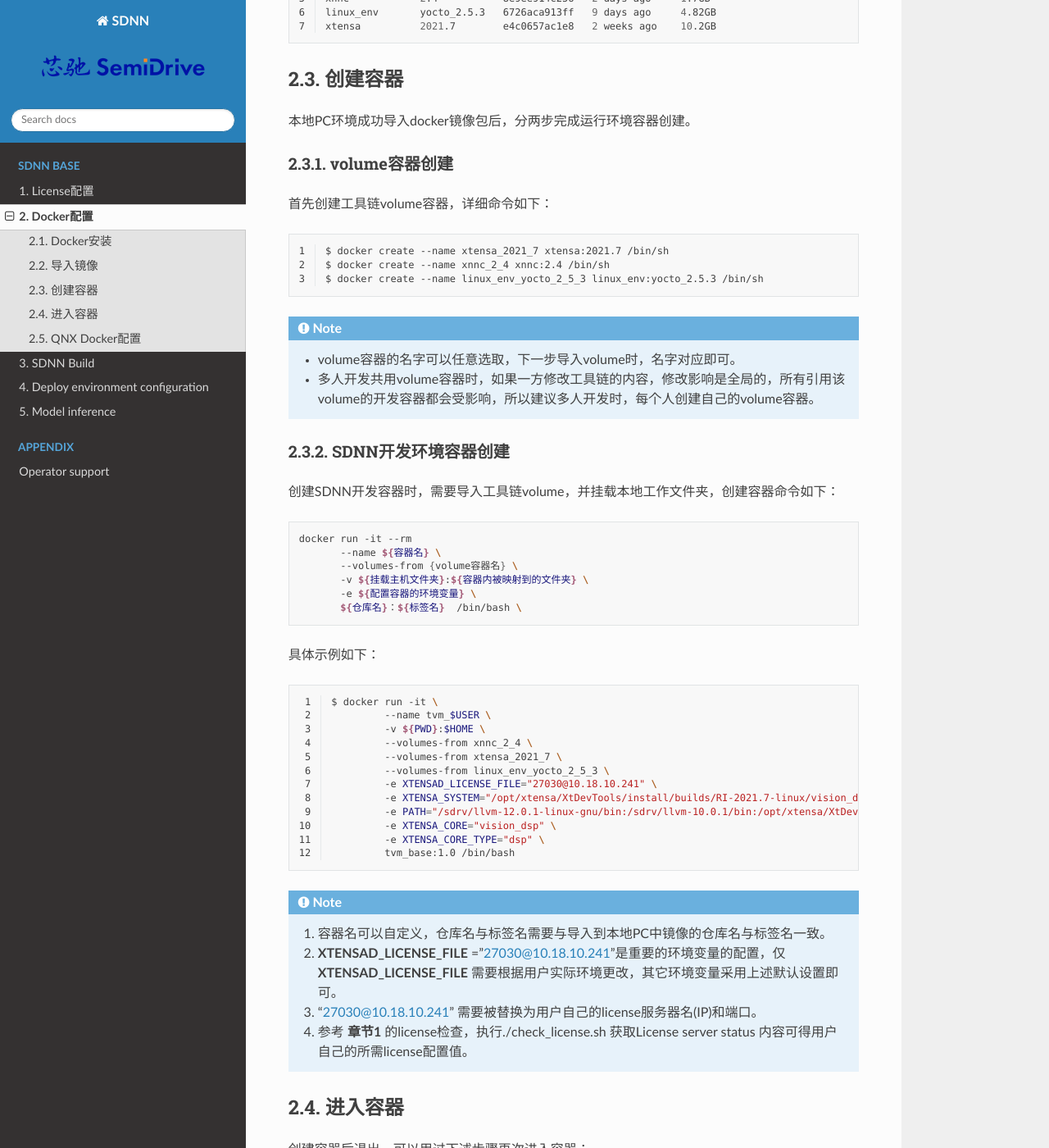
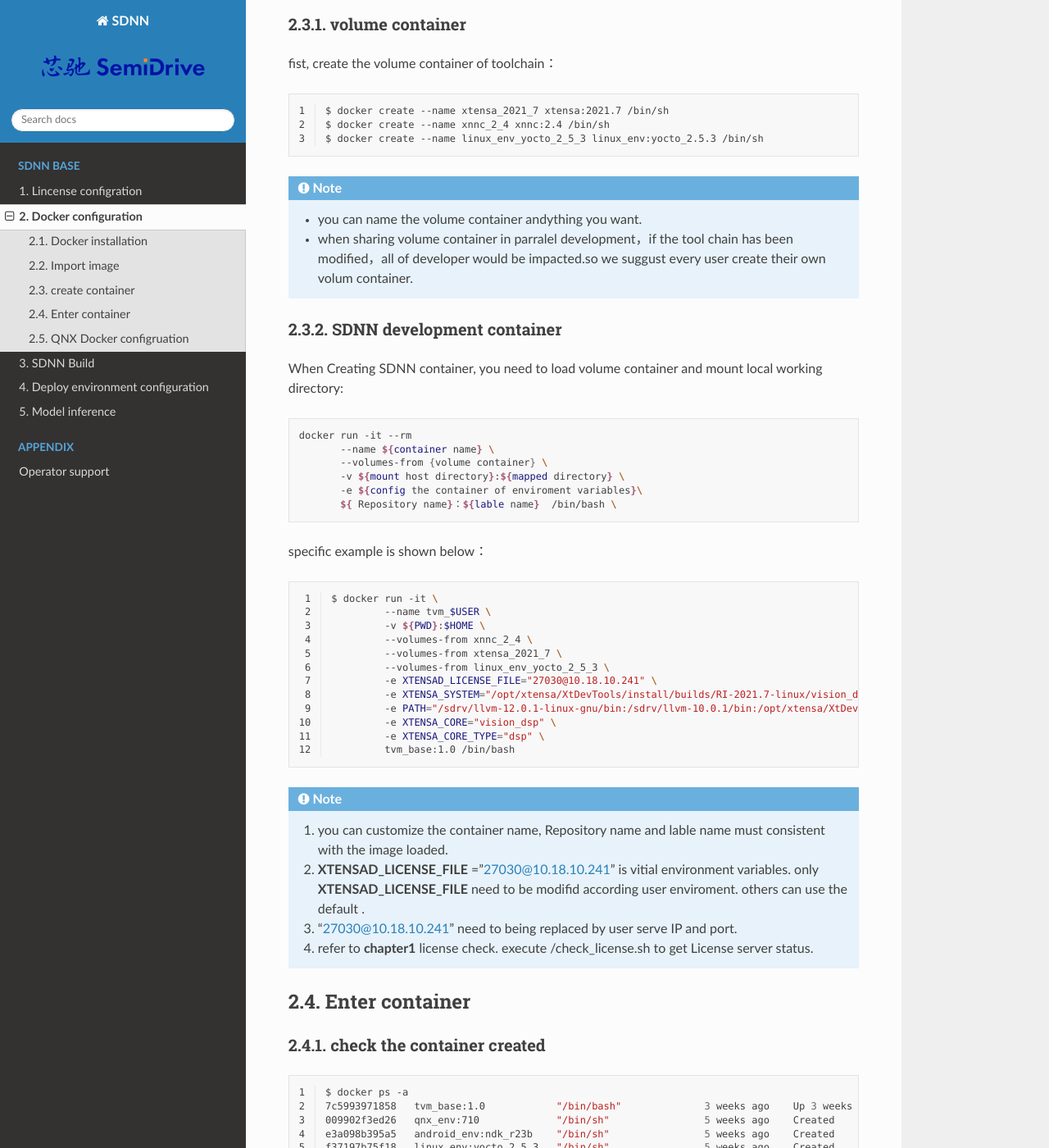
Before and after one commit to zgh551/sdnn_doc_en, a Sphinx documentation site: the page built from source/sdnn_base/docker.rst, in a window 1280 px wide and 1400 px high, scrolled down 1775 px. Shown: the whole window at 82% size. Built offline with Sphinx 7.4.7 and the Read the Docs theme 2.0.0, drawn with Linux system fonts in a browser that asks for light colours; some of the changed text lies outside the part shown.

Commit message:
update docker and license
Change-Id: Ie6539440cac3ba2be42aeebafe979a39ce42ac4c

```diff
--- a/source/sdnn_base/docker.rst
+++ b/source/sdnn_base/docker.rst
@@ -1,44 +1,40 @@
-==========
-Docker配置
-==========
+====================
+Docker configuration
+====================
 
-目前Docker是主要的SDNN开发环境，包括如下内容：
+Docker is SDNN development envirnoment, includes：
 
-- 开发应用必须的软件包
-- 目标设备相关工具链
-- 不同系统的工具链
+- basic development software
+- related toolchain with Hardwared
+- related toolchain with OS
 
-Docker安装
-==========
+Docker installation
+===================
 
-用户需要在本地 **PC** 环境安装Docker环境, 对于PC环境下Docker的安装请参见：https://docs.docker.com/get-docker/
+user need to install Docker environment on **PC**, please refer to：https://docs.docker.com/get-docker/
 
 .. note::
 
-   本地PC已验证环境为Ubuntu 18.04.5 LTS。
+   recommended OS: **Ubuntu 18.04.5 LTS**.
 
-导入镜像
-==========
+Import image
+============
 
-本地PC环境安装好Docker环境后需要导入SDNN Docker镜像，通过 `客户支持系统 <https://www.semidrive.com/>`_ 下载最新镜像包。
+download the latest SDNN image from  Semidriver customer support https://support.semidrive.com/
+we provide a variety of images，user can download the images as needed.
 
-Docker环境由多个镜像组合而成，用户需要根据自己的部署目标环境及可使用的网络计算加速器，下载所需的镜像模块，逐个解压并导入镜像，最后创建并组合容器完成环境准备，下面以SlimAI为网络加速器、部署目标环境为linux情况示意环境准备过程。
+the following steps are for SlimAI depolyed on Linux:
 
-首先下载需要的镜像文件，镜像文件由基础环境、加速器工具链及操作系统工具链3大部分组成。假设加速器为SlimAI、操作系统为linux，这3大部分如下:
-
-#. 基础环境: ``sdrv_tvm_base_1_0.zip``
-#. 加速器工具链: ``xnnc_2.4.zip`` 和 ``xtensa_2021_7.zip``
-#. 操作系统工具链: ``linux_env_yocto_2_5_3.zip``
+#. basic environment: ``sdrv_tvm_base_1_0.zip``
+#. accelerator: ``xnnc_2.4.zip`` and ``xtensa_2021_7.zip``
+#. operation systerm: ``linux_env_yocto_2_5_3.zip``
 
 .. note::
 
-   目前支持 **linux** 、 **android** 和 **qnx** 三类操作系统的模型部署，需要根据实际板子运行的操作系统选择相应的镜像包下载。
+   up to know, we support **linux** , **android** and **qnx** operation systerm models depolyment environment.
 
-
-解压镜像文件
--------------
-
-通过如下命令解压已下载的docker镜像文件。
+Unzip the image
+---------------
 
 .. code-block:: bash
    :linenos:
@@ -49,7 +45,7 @@
    $ unzip linux_env_yocto_2_5_3.zip
 
 
-执行完解压命令后，当前目录下会产生对应的tar包:
+check the tar package which been generated in your current director:
 
 .. code-block:: shell
    :linenos:
@@ -57,10 +53,10 @@
    $ ls *.tar
    linux_env_yocto_2_5_3.tar  sdrv_tvm_base_1_0.tar  xnnc_2_4.tar  xtensa_2021_7.tar
 
-加载镜像文件
--------------
+Load image
+----------
 
-执行 ``docker load`` 命令可导入镜像 **tar** 包:
+exexcute ``docker load``  load  **tar** package:
 
 .. code-block:: shell
    :linenos:
@@ -70,7 +66,7 @@
    $ docker load < linux_env_yocto_2_5_3.tar
    $ docker load < sdrv_tvm_base_1_0.tar
 
-导入完成后通过 ``docker images`` 查看镜像是否导入成功:
+check whether or not the image has been successfully loaded:
 
 .. code-block:: shell
    :linenos:
@@ -83,15 +79,15 @@
    linux_env       yocto_2.5.3   6726aca913ff   9 days ago     4.82GB
    xtensa          2021.7        e4c0657ac1e8   2 weeks ago    10.2GB
 
-创建容器
-========
+create container
+================
 
-本地PC环境成功导入docker镜像包后，分两步完成运行环境容器创建。
+there are two steps:
 
-volume容器创建
---------------
+volume container
+----------------
 
-首先创建工具链volume容器，详细命令如下：
+fist, create the volume container of toolchain：
 
 .. code-block:: shell
    :linenos:
@@ -102,24 +98,24 @@
 
 .. note::
 
-   - volume容器的名字可以任意选取，下一步导入volume时，名字对应即可。
-   - 多人开发共用volume容器时，如果一方修改工具链的内容，修改影响是全局的，所有引用该volume的开发容器都会受影响，所以建议多人开发时，每个人创建自己的volume容器。
+   - you can name the volume container andything you want.
+   - when sharing volume container in parralel development，if the tool chain has been modified，all of developer would be impacted.so we suggust every user create their own volum container.
 
-SDNN开发环境容器创建
---------------------
+SDNN development container
+--------------------------
 
-创建SDNN开发容器时，需要导入工具链volume，并挂载本地工作文件夹，创建容器命令如下：
+When Creating SDNN container, you need to load volume container and mount local working directory:
 
 .. code-block:: shell
 
    docker run -it --rm
-          --name ${容器名} \
-          --volumes-from {volume容器名} \
-          -v ${挂载主机文件夹}:${容器内被映射到的文件夹} \
-          -e ${配置容器的环境变量} \
-          ${仓库名}：${标签名}  /bin/bash \
+          --name ${container name} \
+          --volumes-from {volume container} \
+          -v ${mount host directory}:${mapped directory} \
+          -e ${config the container of enviroment variables}\
+          ${ Repository name}：${lable name}  /bin/bash \
 
-具体示例如下：
+specific example is shown below：
 
 .. code-block:: shell
    :linenos:
@@ -139,19 +135,17 @@
 
 .. note::
 
-   #. 容器名可以自定义，仓库名与标签名需要与导入到本地PC中镜像的仓库名与标签名一致。
-   #. **XTENSAD_LICENSE_FILE** ="27030@10.18.10.241"是重要的环境变量的配置，仅 **XTENSAD_LICENSE_FILE** 需要根据用户实际环境更改，其它环境变量采用上述默认设置即可。
-   #. "27030@10.18.10.241" 需要被替换为用户自己的license服务器名(IP)和端口。
-   #. 参考 **章节1** 的license检查，执行./check_license.sh 获取License server status 内容可得用户自己的所需license配置值。
+   #. you can customize the container name, Repository name and lable name must consistent with the image loaded.
+   #. **XTENSAD_LICENSE_FILE** ="27030@10.18.10.241" is vitial environment variables. only **XTENSAD_LICENSE_FILE** need to be modifid according user enviroment. others can use the default .
+   #. "27030@10.18.10.241" need to being replaced by user serve IP and port.
+   #. refer to **chapter1**  license check. execute /check_license.sh to get License server status.
 
 
-进入容器
-========
+Enter container
+===============
 
-创建容器后退出，可以用过下述步骤再次进入容器：
-
-查看系统已经创建的容器
-----------------------
+check the container created
+---------------------------
 
 .. code-block:: bash
    :linenos:
@@ -164,40 +158,39 @@
    8aff9d99ef74   xnnc:2.4                "/bin/sh"                5 weeks ago    Created                             xnnc_2_4
    f2270c3a9439   xtensa:2021.7           "/bin/sh"                5 weeks ago    Created                             xtensa_2021_7
 
-启动容器
---------
+start container
+---------------
 
-通过步骤一查看需要运行的容器ID。对于”STATUS”为”Exited”状态的容器，才需要执行此步骤，否则可以跳过此步骤。启动命令如下：
 
 .. code-block:: bash
 
-   $ docker start ${容器名}
+   $ docker start ${container name}
 
-进入容器
---------
+enter container
+---------------
 
 .. code-block:: shell
 
-   $ docker exec -it ${容器名} bash
+   $ docker exec -it ${container name} bash
 
 .. note::
 
-   对于容器的其它相关命令参见：https://docs.docker.com/engine/reference/commandline/cli/
+   for other command, please refer to：https://docs.docker.com/engine/reference/commandline/cli/
 
-QNX Docker配置
-==============
+QNX Docker configruation
+========================
 
-由于QNX 开发需要license，因此SDNN不提供Docker image，由用户自己生成，步骤如下：
+since QNX development need license，SDNN couldn't provide Docker image，follow these steps to create a QNX docker：
 
-QNX Docker镜像生成与容器创建
-----------------------------
+QNX Docker image and container
+------------------------------
 
-镜像创建详见 ``path/to/tvm/docker/qnx_create_readme.txt`` 。容器创建与linux相似。
+  please refer to  ``path/to/tvm/docker/qnx_create_readme.txt`` to create image. the step to creat a container is similar with Linxu.
 
-配置QNX license
----------------
+Config QNX license
+------------------
 
-创建完完整docker运行环境后，需基于命令行方式进行QNX工具链license安装，否则编译时提示“license check failed”。
+Being difference form Linux, QNX need to register licnese or else “license check failed” will print in log.
 
 .. code-block:: bash
 
@@ -206,4 +199,4 @@
    -myqnx.password=<MYQNX_PASSWORD> -addLicenseKey <build_server_license_key>
    -listLicenseKeys
 
-``qnxsoftwarecenter`` 文件目录及MYQNX_USER，MYQNX_PASSWORD，build_server_license_key等请联系QNX FAE获取。
+``qnxsoftwarecenter`` file directory and MYQNX_USER，MYQNX_PASSWORD，build_server_license_key, plese contact with QNX FAE to get support.
--- a/source/sdnn_base/sdnn_build.rst
+++ b/source/sdnn_base/sdnn_build.rst
@@ -11,8 +11,8 @@
 .. image:: ../_static/images/devp/sdnn_build_framework.png
 
 
-Use steps
-=========
+Usage
+=====
 
 Get tool
 --------
```
Also changed, not shown: source/sdnn_base/license.rst (+38 -39 lines).
